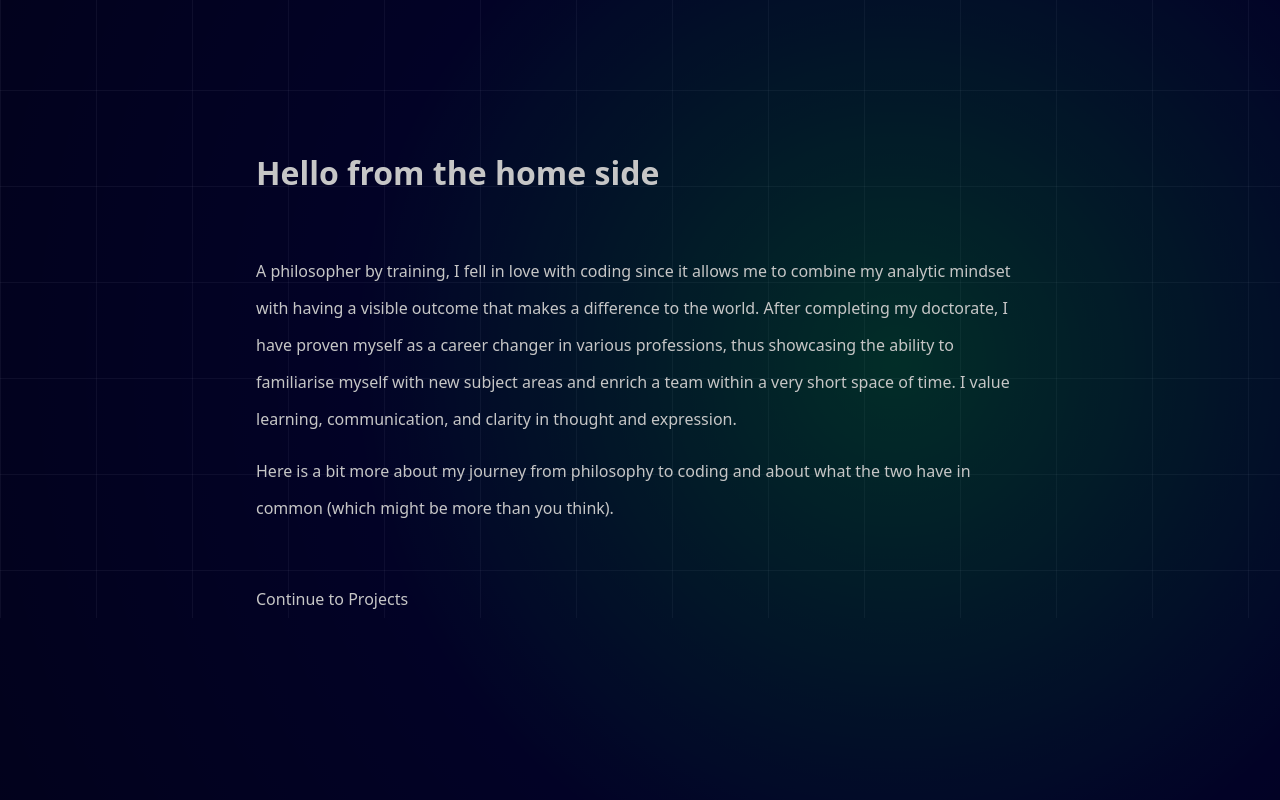
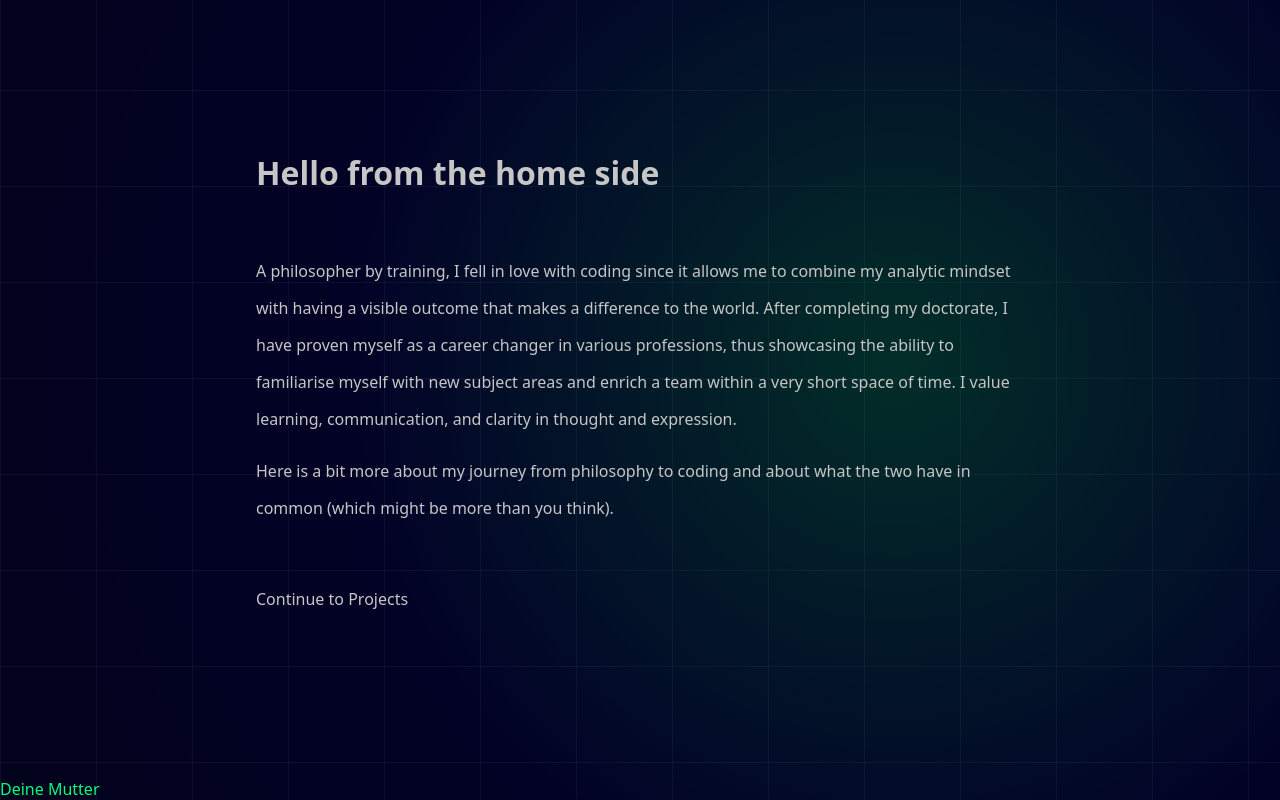
Before and after one commit to RolandHesse/MyHomepage, a Next.js app: page / in a window 1280 px wide. Shown: the part 198-998 px from the top of the page. Before the commit the page ends 816 px from the top, so only its background shows below. Built offline with nearby package versions, Linux system fonts and the light colour scheme.

Commit message:
forgot what I did

```diff
--- a/components/MousePointer.jsx
+++ b/components/MousePointer.jsx
@@ -33,7 +33,7 @@ export default function MousePointer({ children }) {
     setMousePosition({ x: e.clientX, y: e.clientY });
   }
 
-  //attempt at building a lag into the mouse effect
+  //attempt at building a smoother lag into the mouse effect
   // function handleMouseMove(e) {
   //   setMousePosition((prevPosition) => ({
   //     x: prevPosition.x + (e.clientX - prevPosition.x) * 0.2,
--- a/pages/index.js
+++ b/pages/index.js
@@ -1,6 +1,7 @@
 import { StyledWrapperDiv } from "@/design-system/StyledWrapperDiv";
 import { StyledParagraphText } from "@/design-system/StyledParagraphText";
 import { StyledLink } from "@/design-system/StyledLink";
+import styled from "styled-components";
 
 export default function HomePage({ mousePosition, onMouseMove }) {
   return (
@@ -27,6 +28,12 @@ export default function HomePage({ mousePosition, onMouseMove }) {
           <StyledParagraphText>Continue to Projects</StyledParagraphText>
         </StyledLink>
       </StyledWrapperDiv>
+      <StyledBackgroundText>Deine Mutter</StyledBackgroundText>
     </>
   );
 }
+
+const StyledBackgroundText = styled.div`
+  color: rgba(0, 255, 122);
+  width: 100%;
+`;
--- a/styles.js
+++ b/styles.js
@@ -17,8 +17,6 @@ export default createGlobalStyle`
   background-size: 6rem 6rem;
   width: 100vw;
   height: 100vh;
-
-  //  background-color: linear-gradient(to bottom right, #343a40, #6c757d);
   }
 
   body::before {
@@ -36,5 +34,8 @@ export default createGlobalStyle`
     pointer-events: none;
   }
 
+  body::after {
+    content: ${({ $index }) => ($index ? "Dr. Wolf" : "Some other text")};
+}
 
 `;
```
